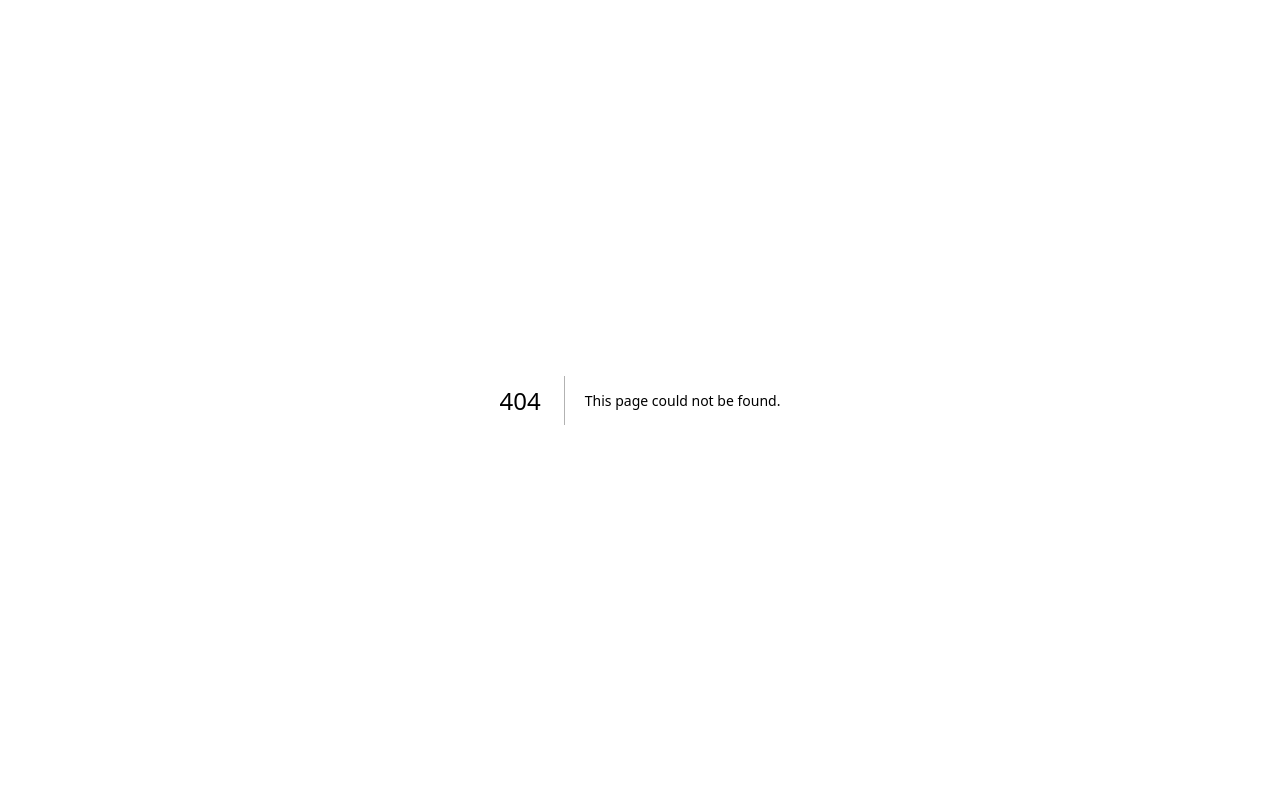
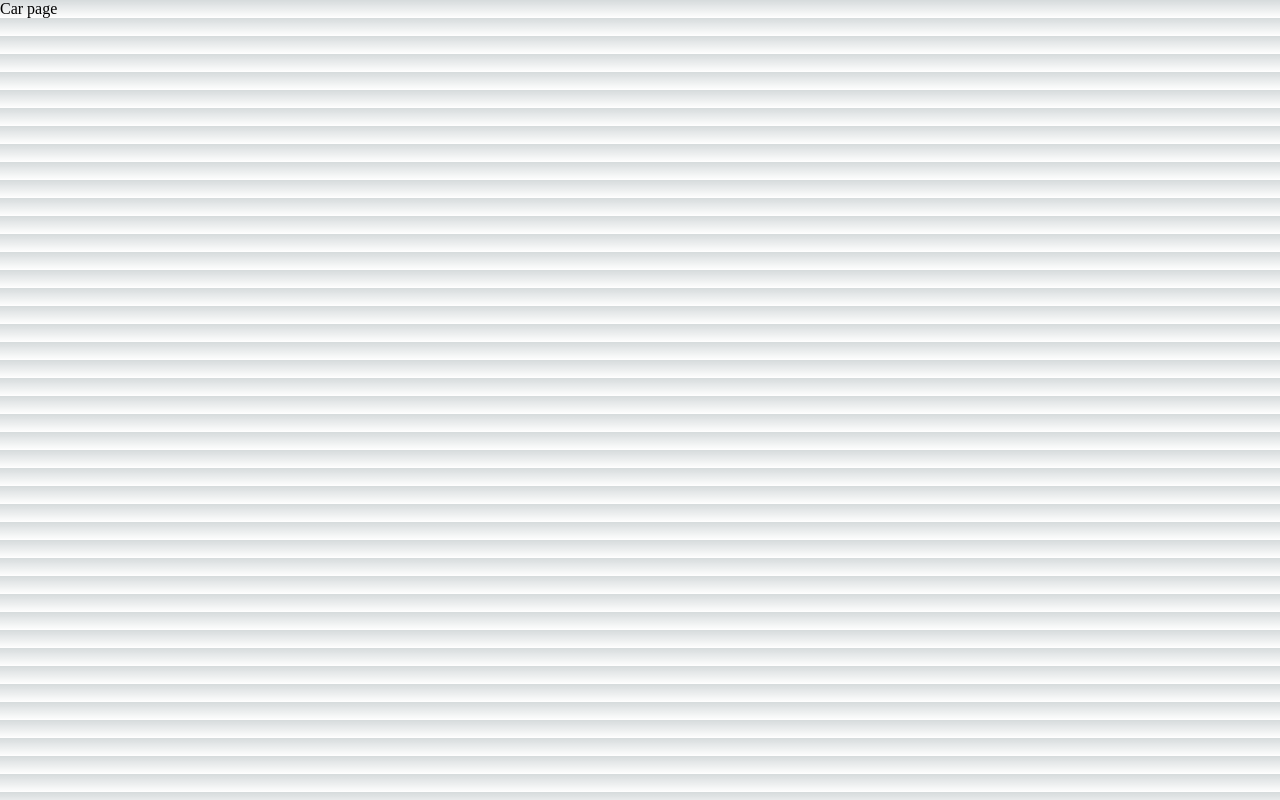
Before and after one commit to Rustam200391/next-app, a Next.js app: page /car/1 in a window 1280 px wide. Before the commit this address had no page. Built offline with nearby package versions, Linux system fonts and the light colour scheme.

Commit message:
add id router commit

```diff
--- /dev/null
+++ b/src/pages/car/[id].tsx
@@ -0,0 +1,14 @@
+import { useRouter } from 'next/router'
+import {NextPage} from 'react'
+
+const CarPage: NextPage = () => {
+
+  const {asPath, pathname} = useRouter()
+
+    console.log(asPath, pathname);
+
+    return <div>Car page</div>
+
+}
+
+export default CarPage
```
